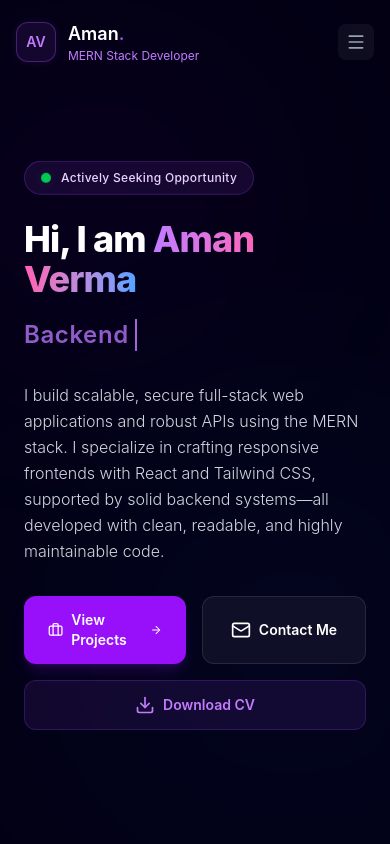
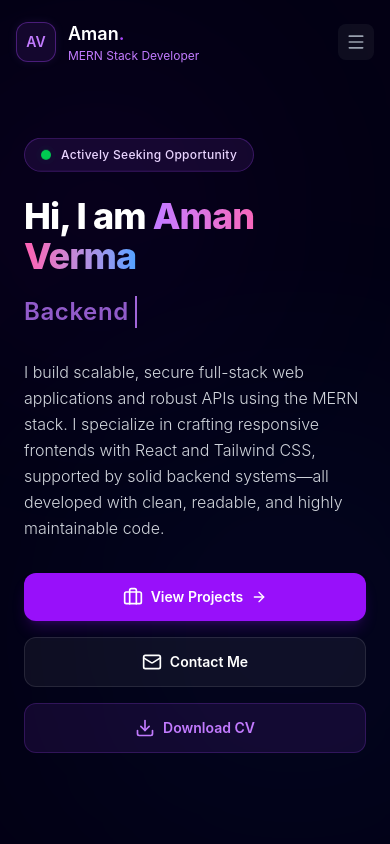
Before and after one commit to Amanverma45/AmanVerma_portfolio, a React app: page / in a window 390 px wide. Shown: the top 844 px of the page. Built offline with nearby package versions, Linux system fonts and the light colour scheme; the HTML template or start-up script is replaced by a standard one.

Commit message:
Design: Display buttons as grid-cols-1 on mobile view for full width styling

```diff
--- a/src/Components/Home.jsx
+++ b/src/Components/Home.jsx
@@ -72,7 +72,7 @@ const Home = () => {
                     </p>
 
                     {/* Action Call to Buttons */}
-                    <div className="flex flex-wrap gap-4 pt-2 w-full sm:w-auto">
+                    <div className="grid grid-cols-1 sm:flex sm:flex-wrap gap-4 pt-2 w-full sm:w-auto">
                         <Link
                             to="/projects"
                             className="flex-1 sm:flex-initial inline-flex items-center justify-center space-x-2 px-6 py-3.5 bg-purple-600 hover:bg-purple-500 text-white font-semibold rounded-xl transition-all duration-300 shadow-lg shadow-purple-600/20 hover:shadow-purple-600/40 hover:-translate-y-0.5 text-sm"
```
